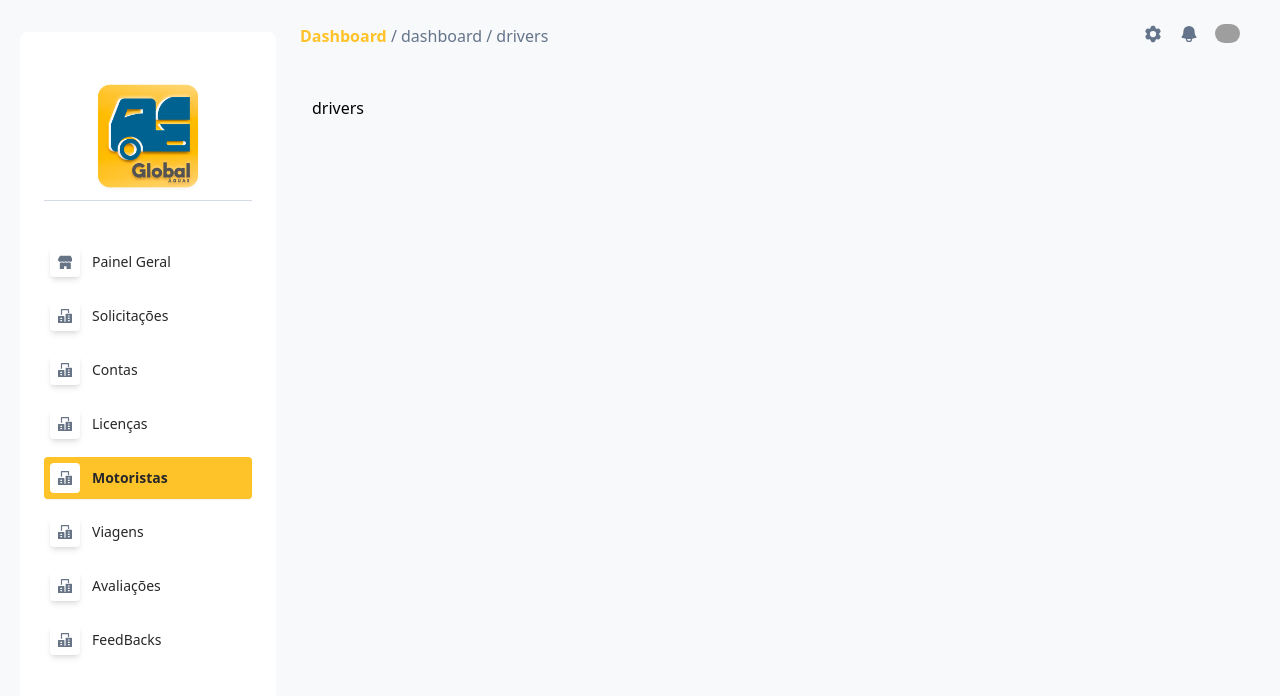
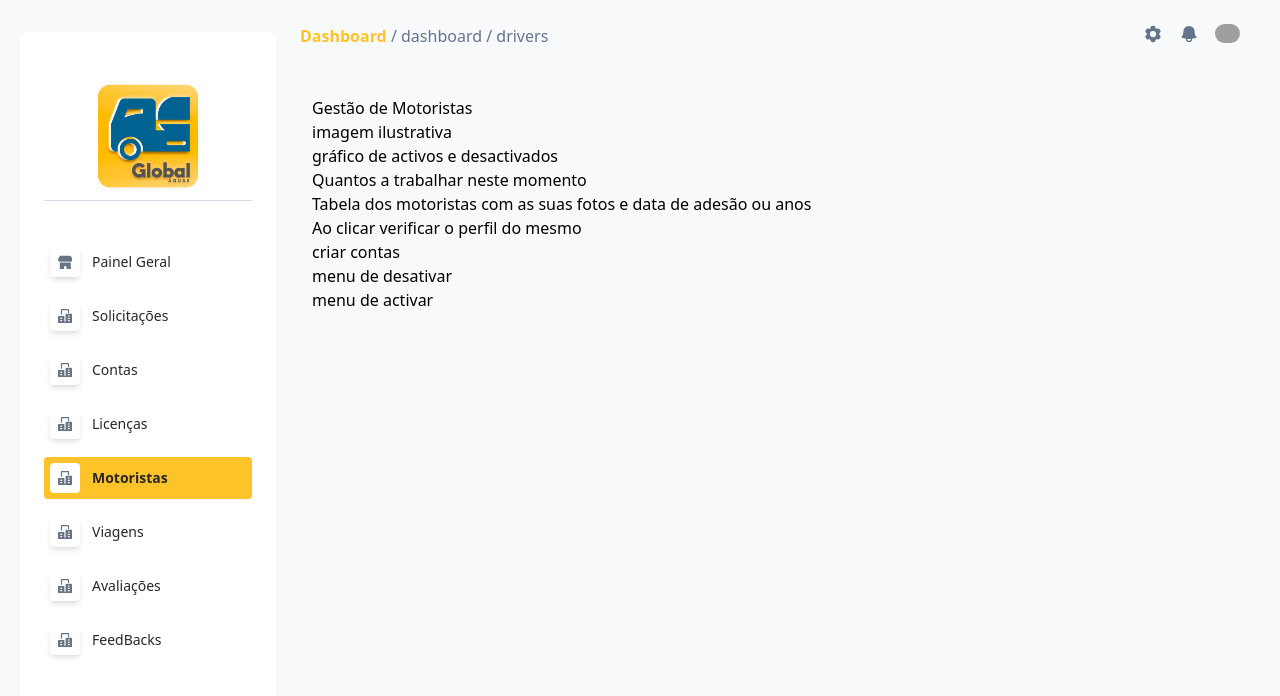
Before and after one commit to Bl4ck-Machine/global-aguas, a Next.js app: page /dashboard/drivers in a window 1280 px wide. Shown: the top 696 px of the page. Built offline with nearby package versions, Linux system fonts and the light colour scheme; grey boxes are pictures that could not be loaded.

Commit message:
pages updated

```diff
--- a/src/app/components/line-chart/LineChart.tsx
+++ b/src/app/components/line-chart/LineChart.tsx
@@ -26,6 +26,8 @@ ChartJS.register(
 
 export const options = {
   responsive: true,
+
+  scaleFontColor: "#4fe023",
   plugins: {
     legend: {
       position: "top" as const,
@@ -53,10 +55,11 @@ export const data = {
       data: labels.map(() => faker.datatype.number({ min: -1000, max: 1000 })),
       borderColor: "rgb(53, 162, 235)",
       backgroundColor: "rgba(53, 162, 235, 0.5)",
+
     },
   ],
 };
 
 export function LineChart() {
-  return <Line options={options} data={data} height={70}/>;
+  return <Line options={options} data={data} height={70} className=""/>;
 }
--- a/src/app/dashboard/components/cards/Dashboard.tsx
+++ b/src/app/dashboard/components/cards/Dashboard.tsx
@@ -6,12 +6,11 @@ export default function DashboardCard({_className, children}: {_className: strin
       <div className={_className} >
         <div className="border-black/12.5 shadow-soft-xl relative flex h-full min-w-0 flex-col break-words rounded-2xl border-0 border-solid bg-white bg-clip-border p-4">
           <div className="relative h-full overflow-hidden bg-cover rounded-xl">
-            <span className="absolute top-0 left-0 w-full h-full bg-center bg-cover bg-gradient-to-tl from-gray-900 to-slate-800 opacity-80"></span>
+
             <div className="relative z-10 flex flex-col flex-auto h-full p-4">
               {
                 children
               }
-
             </div>
           </div>
         </div>
--- a/src/app/dashboard/drivers/page.tsx
+++ b/src/app/dashboard/drivers/page.tsx
@@ -1,7 +1,20 @@
-import React from 'react'
+import React from "react";
 
 export default function Page() {
   return (
-    <div>drivers</div>
-  )
+    <>
+      <div className="flex flex-col">
+        <div>Gestão de Motoristas</div>
+        <div>imagem ilustrativa</div>
+        <div>gráfico de activos e desactivados</div>
+        <div>Quantos a trabalhar neste momento</div>
+        <div>Tabela dos motoristas com as suas fotos e data de adesão ou anos</div>
+        <div>Ao clicar verificar o perfil do mesmo</div>
+        <div>criar contas</div>
+        <div>menu de desativar</div>
+        <div>menu de activar</div>
+
+      </div>
+    </>
+  );
 }
--- a/src/app/dashboard/page.tsx
+++ b/src/app/dashboard/page.tsx
@@ -69,10 +69,10 @@ export default function Page() {
             <h5 className="pt-2 mb-6 font-bold ">
               Estimativas de arrecadações
             </h5>
-            <p className="">
-              grafico
+            <div className="bg-gradient-to-tl from-gray-900 to-slate-800 dark:bg-gradient-to-tl dark:from-slate-850 dark:to-gray-850 rounded-md mb-2">
               <LineChart />
-            </p>
+            </div>
+            <p>Ver mais</p>
           </DashboardCard>
 
           <DashboardCard _className="w-full max-w-full px-3 lg:w-12/12 lg:flex-none mb-6">
```
Also changed, not shown: src/app/page.tsx (+1 -6 lines).
